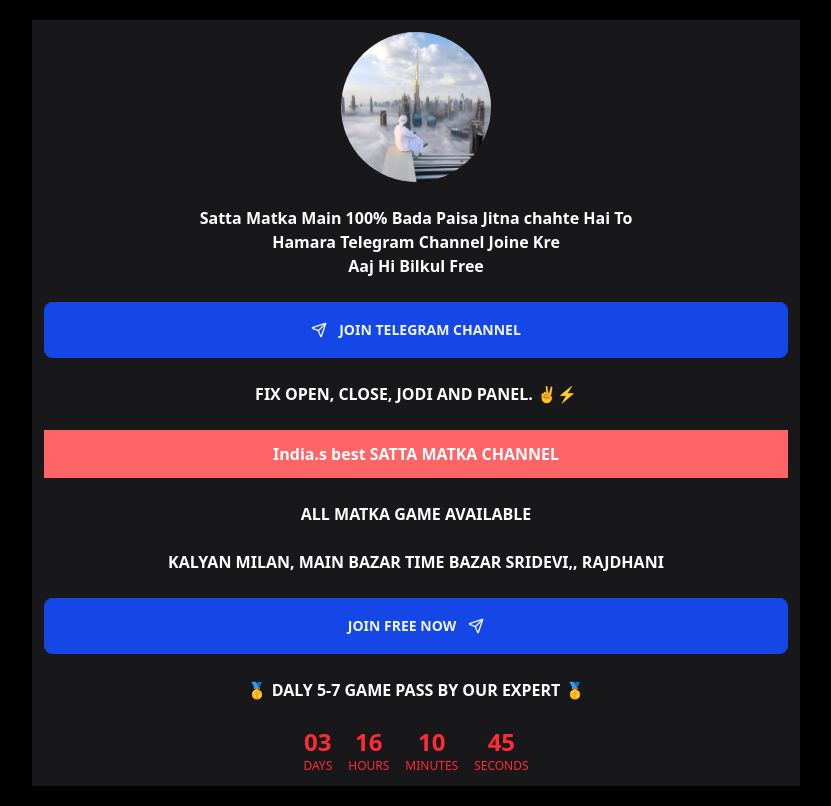
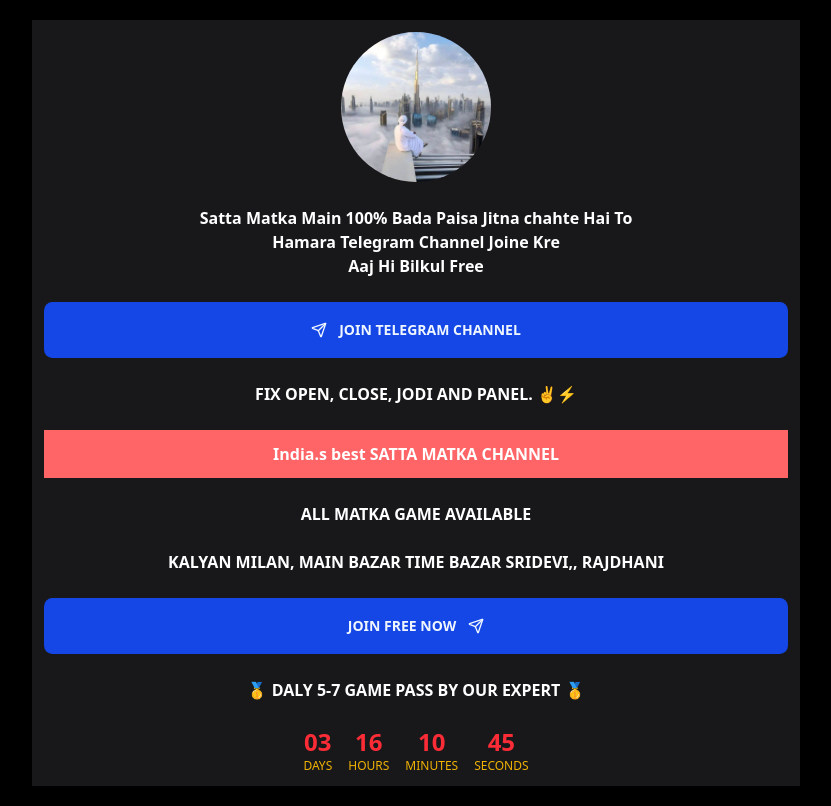
Before and after one commit to swassilver/rajbhaivipmatka, a Next.js app: page / in a window 1280 px wide. Shown: the whole page, without its empty margins (224-1055 px from the left). Built offline with nearby package versions, Linux system fonts and the light colour scheme.

Commit message:
Update Countdown.tsx

```diff
--- a/src/components/Countdown.tsx
+++ b/src/components/Countdown.tsx
@@ -36,7 +36,7 @@
           <p className="text-2xl font-bold text-red-500">
             {String(value).padStart(2, "0")}
           </p>
-          <p className="text-xs uppercase text-red-500">{key}</p>
+          <p className="text-xs uppercase text-yellow-500">{key}</p>
         </div>
       ))}
     </div>
```
